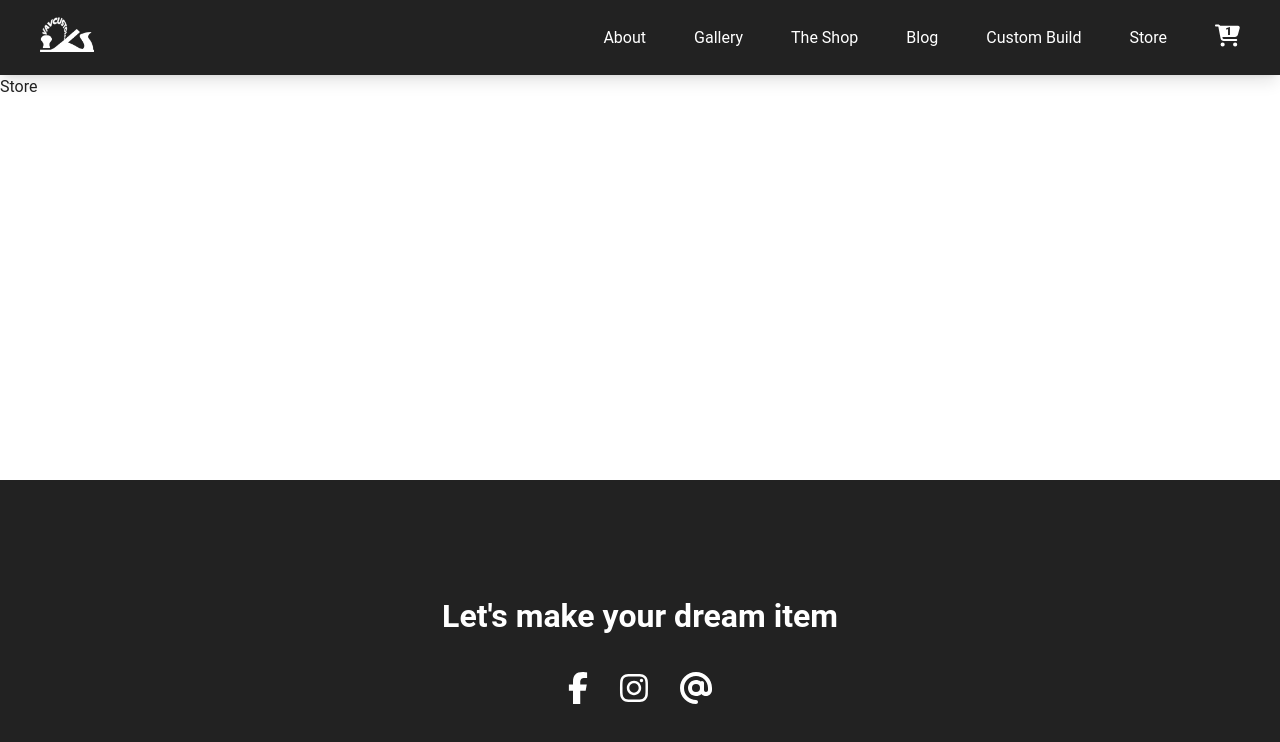
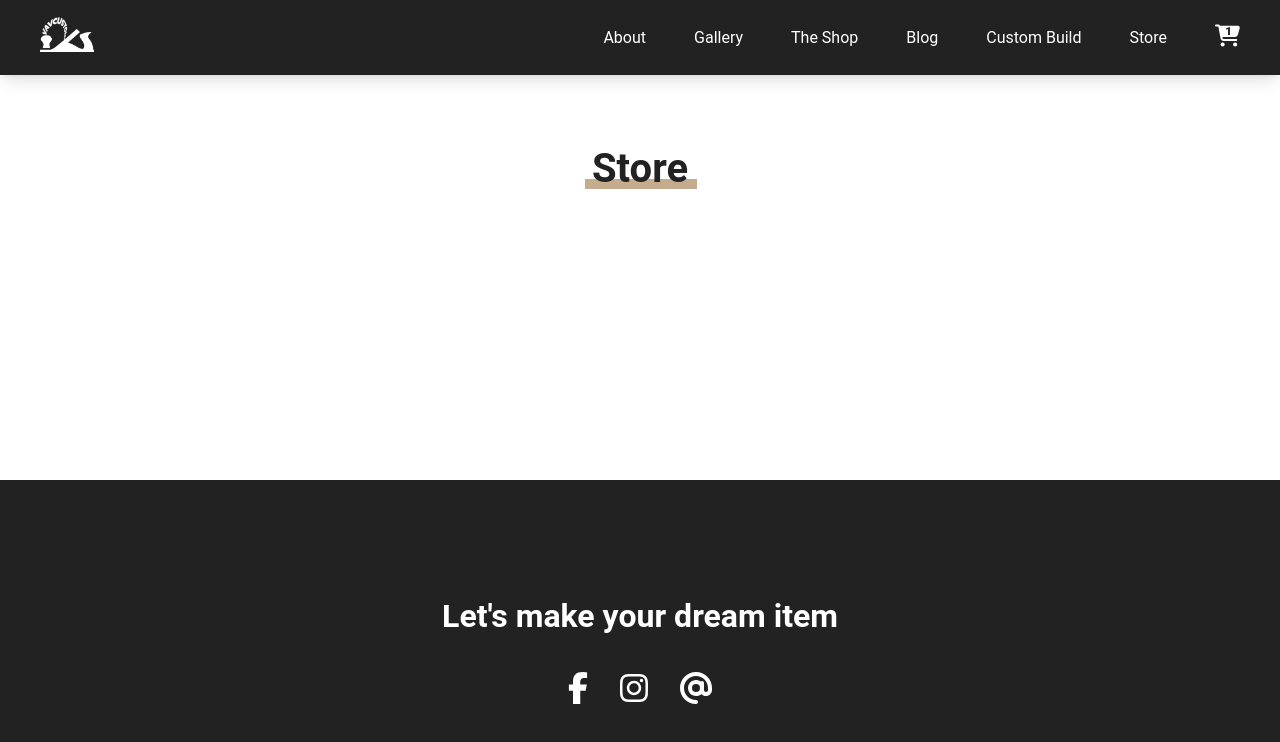
Before and after one commit to alyssavoccia/vav-customs-next, a Next.js app: page /store in a window 1280 px wide. Shown: the top 742 px of the page. Built offline with nearby package versions, Linux system fonts and the light colour scheme; no server answers; the database is empty.

Commit message:
Added blog posts to context

```diff
--- /dev/null
+++ b/context/blog/BlogContext.js
@@ -0,0 +1,33 @@
+import { createContext, useReducer, useEffect, useState } from "react";
+import { collection, getDocs } from "firebase/firestore";
+import { db } from "../../firebase";
+import blogReducer from './blogReducer';
+
+const BlogContext = createContext();
+
+export const BlogProvider = ({ children }) => {
+  const [blogPosts, setBlogPosts] = useState([]);
+
+  useEffect(() => {
+    const fetchBlogPosts = async () => {
+      const blogPostsRef = collection(db, 'blogPosts');
+      const querySnap = await getDocs(blogPostsRef);
+
+      setBlogPosts(querySnap.docs.map(doc => {
+        return doc.data();
+      }));
+    };
+
+    fetchBlogPosts();
+  }, []);
+
+  const [state, dispatch] = useReducer(blogReducer, blogPosts);
+
+  return (
+    <BlogContext.Provider value={{ ...state, dispatch }}>
+      {children}
+    </BlogContext.Provider>
+  )
+}
+
+export default BlogContext;
--- /dev/null
+++ b/context/blog/blogReducer.js
@@ -0,0 +1,13 @@
+const blogReducer = (state, action) => {
+  switch (action.type) {
+    case 'ADD_BLOG_POSTS':
+      return {
+        ...state,
+        blogPosts: action.payload
+      }
+    default:
+      return state;
+  }
+};
+
+export default blogReducer;
--- /dev/null
+++ b/firebase.js
@@ -0,0 +1,22 @@
+import { initializeApp } from "firebase/app";
+import { getAuth } from 'firebase/auth';
+import { getFirestore } from 'firebase/firestore';
+import { getAnalytics } from "firebase/analytics";
+
+const firebaseConfig = {
+  apiKey: "AIzaSyDBPtroV0ZXTu2kIVtUIhCkOZU9uwxm7XQ",
+  authDomain: "vavcustoms-e3273.firebaseapp.com",
+  projectId: "vavcustoms-e3273",
+  storageBucket: "vavcustoms-e3273.appspot.com",
+  messagingSenderId: "573062538765",
+  appId: "1:573062538765:web:a6e7a5aca100229afc9744",
+  measurementId: "G-F6K1B9PX16"
+};
+
+// Initialize Firebase
+const app = initializeApp(firebaseConfig);
+const auth = getAuth(app);
+const db = getFirestore(app);
+// const analytics = getAnalytics(app);
+
+export { auth, db};
--- a/package.json
+++ b/package.json
@@ -13,6 +13,7 @@
     "@fortawesome/free-brands-svg-icons": "^6.1.2",
     "@fortawesome/free-solid-svg-icons": "^6.1.2",
     "@fortawesome/react-fontawesome": "^0.2.0",
+    "firebase": "^9.9.2",
     "next": "12.2.4",
     "react": "18.2.0",
     "react-dom": "18.2.0"
--- a/pages/_app.js
+++ b/pages/_app.js
@@ -1,11 +1,14 @@
+import { BlogProvider } from '../context/blog/BlogContext';
 import Layout from '../components/Layout';
 import '../styles/globals.css'
 
 function MyApp({ Component, pageProps }) {
   return (
-    <Layout>
-      <Component {...pageProps} />
-    </Layout>
+    <BlogProvider>
+      <Layout>
+        <Component {...pageProps} />
+      </Layout>
+    </BlogProvider>
   )
 }
 
--- a/pages/store.js
+++ b/pages/store.js
@@ -1,6 +1,14 @@
+import styles from '../styles/Store.module.css';
+
 const Store = () => {
   return (
-    <div>Store</div>
+    <section className="page-section">
+      <div className={styles.container}>
+        <div className={styles.titleContainer}>
+          <h1 className="section-title">Store</h1>
+        </div>
+      </div>
+    </section>
   )
 }
 
--- a/styles/CustomBuild.module.css
+++ b/styles/CustomBuild.module.css
@@ -87,7 +87,7 @@
   display: flex;
   flex-direction: column;
   justify-content: center;
-  margin: 0 auto 4rem auto;
+  margin: 0 auto 5rem auto;
   width: 100%;
   max-width: 800px;
 }
--- /dev/null
+++ b/styles/Store.module.css
@@ -0,0 +1,9 @@
+.container {
+  margin: 0 auto;
+  max-width: 1100px;
+}
+
+.titleContainer {
+  margin: 0 auto;
+  width: 110px;
+}
```
Also changed, not shown: 1 other file (tests, documents, lock files or other folders).
